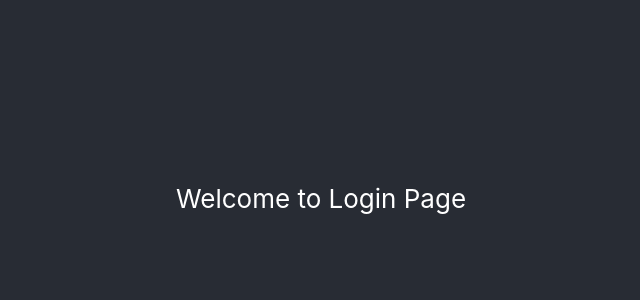
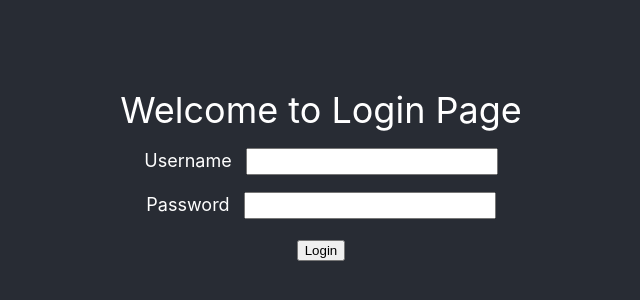
Before and after one commit to Enesmerdane/phone-book, a React (Create React App) app: page / in a window 1280 px wide. Shown: the part 202-502 px from the top of the page, without its empty margins (319-959 px from the left). Built offline with nearby package versions, Linux system fonts and the light colour scheme.

Commit message:
Login form created
Login form created

```diff
--- /dev/null
+++ b/src/components/Login/LoginForm/index.js
@@ -0,0 +1,67 @@
+import styles from "./index.module.css";
+
+import { useFormik } from "formik";
+
+function LoginForm() {
+  const { handleSubmit, handleChange, handleBlur, values, errors, touched } =
+    useFormik({
+      initialValues: {
+        username: "",
+        password: ""
+      },
+      onSubmit: (values) => {
+        console.log(values);
+      },
+      //loginValidationSchema TODO
+    })
+
+  return (
+    <div>
+      <form onSubmit={handleSubmit}>
+        <label className = {styles.FormInput}>Username</label>
+        <input
+          className = {styles.FormInput}
+          name = "username"
+          value = {values.username}
+          onChange = {handleChange}
+          onBlur = {handleBlur}
+        />
+
+        {errors.username && touched.username && (
+          <div className="error">
+            {errors.username}
+          </div>
+        )}
+
+        <br/>
+
+        <label className = {styles.FormInput}>Password</label>
+        <input
+          className = {styles.FormInput}
+          name = "password"
+          value = {values.password}
+          onChange = {handleChange}
+          onBlur = {handleBlur}
+        />
+
+        {errors.password && touched.password && (
+          <div className="error">
+            {errors.password}
+          </div>
+        )}
+
+        <br/>
+
+        <button type="submit">
+          Login
+        </button>
+
+        <br/>
+        <br/>
+
+      </form>
+    </div>
+  )
+}
+
+export default LoginForm;
--- /dev/null
+++ b/src/components/Login/LoginForm/index.module.css
@@ -0,0 +1,4 @@
+.FormInput {
+    font-size: 18px;
+    padding-right: 14px;
+}
--- /dev/null
+++ b/src/components/Login/LoginForm/validations.js
@@ -0,0 +1 @@
+// TODO
--- a/src/components/Login/index.js
+++ b/src/components/Login/index.js
@@ -1,10 +1,13 @@
-import "./index.css";
+import styles from "./index.module.css";
+
+import LoginForm from "./LoginForm";
 
 function LoginPage() {
   return (
-    <div className="LoginPage">
+    <div className={styles.LoginPage}>
       Welcome to Login Page
-
+      <br/>
+      <LoginForm></LoginForm>
     </div>
   )
 }
--- a/src/components/Login/index.css
+++ b/src/components/Login/index.module.css
@@ -6,6 +6,6 @@
     flex-direction: column;
     align-items: center;
     justify-content: center;
-    font-size: calc(10px + 2vmin);
+    font-size: calc(20px + 2vmin);
     color: white;
 }
```
Also changed, not shown: src/components/Login/Form/Form.js (deleted, +0 -9 lines), src/App.js (line endings or trailing spaces).
